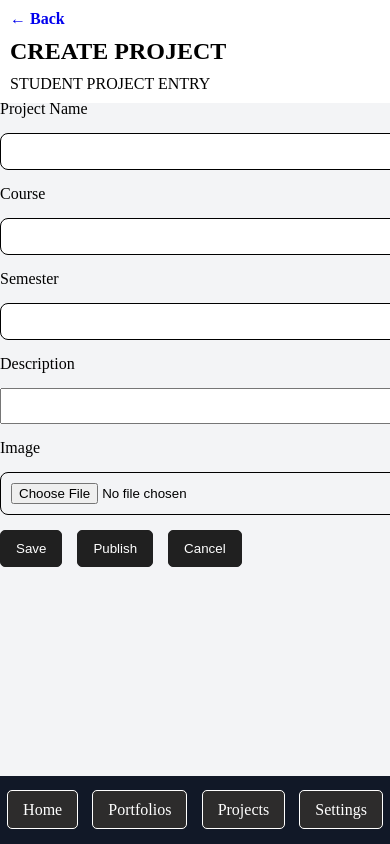
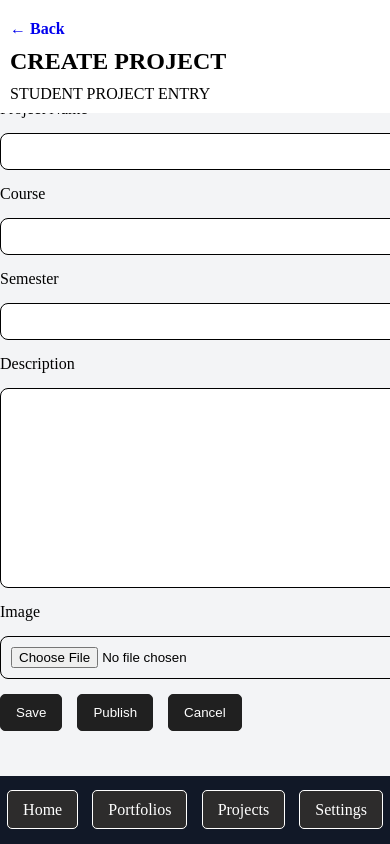
Before and after one commit to cunderhill17/industry-night-cms, a React (Vite) app in the folder cms/: page /create-project in a window 390 px wide. Shown: the top 844 px of the page. Built offline with nearby package versions, Linux system fonts and the light colour scheme.

Commit message:
style: update styling to include a textarea and align the back button on mobile

```diff
--- a/cms/src/styling/components/_create-portfolio.scss
+++ b/cms/src/styling/components/_create-portfolio.scss
@@ -29,6 +29,13 @@
             border: 1px solid black;
             border-radius: 8px;
         }
+
+        textarea {
+            padding: 10px;
+            border: 1px solid black;
+            border-radius: 8px;
+            min-height: 200px;
+        }
     }
 
     .btn-con {
--- a/cms/src/styling/components/_title-banner.scss
+++ b/cms/src/styling/components/_title-banner.scss
@@ -5,6 +5,12 @@
     background-color: #ffffff;
     width: 100%;
     padding: 10px;
+
+    .backlink {
+        display: block;
+        width: 412px;
+        margin: 10px auto;
+    }
 
     h2 {
         width: 412px;
```
